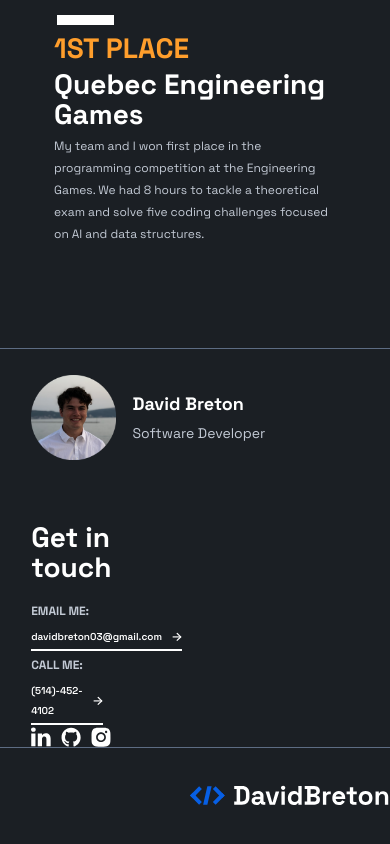
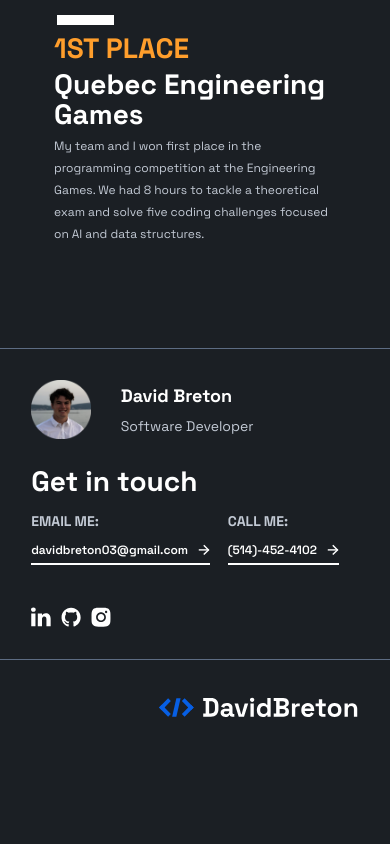
Before and after one commit to dbreton333/david.breton.web, a Next.js app: page /awards in a window 390 px wide. Shown: the part 2594-3438 px from the top of the page. After the commit the page ends 3350 px from the top, so only its background shows below. Built offline with nearby package versions, Linux system fonts and the light colour scheme.

Commit message:
corrected footer

```diff
--- a/src/app/components/Footer.module.css
+++ b/src/app/components/Footer.module.css
@@ -3,14 +3,6 @@
     flex-direction: column;
     width: 100%;
     z-index: 2;
-}
-
-.footer_content {
-    display: flex;
-    flex-direction: column;
-    width: 100%;
-    padding-left: 8%;
-    padding-right: 8%;
 }
 
 
@@ -33,6 +25,8 @@
     width: 100%;
     justify-content: space-between;
     align-items: center;
+    padding-left: 8%;
+    padding-right: 8%;
 }
 
 
--- a/src/app/components/Footer.tsx
+++ b/src/app/components/Footer.tsx
@@ -4,7 +4,6 @@ import Image from 'next/image';
 import Link
  from 'next/link';
 import { usePathname } from 'next/navigation';
-import LinkButton from './atoms/LinkButton';
 import { FooterContentBig } from './atoms/FooterContentBig';
 import { FooterContentSmall } from './atoms/FooterContentSmall';
 
@@ -17,13 +16,9 @@ const Footer = () => {
             <div className={`${styles.devider}`}/>
 
                 <FooterContentSmall/>
-
+                <FooterContentBig/>
 
                 <div className={`${styles.devider_footer}`}/>
-
-
-
-
 
                 <div className={styles.footer_nav}>
 
--- a/src/app/components/atoms/FooterContentBig.module.css
+++ b/src/app/components/atoms/FooterContentBig.module.css
@@ -11,6 +11,13 @@
     width: 100%;
     padding-left: 8%;
     padding-right: 8%;
+}
+
+@media screen and (max-width: 700px) {
+    .footer_content {
+        display: none;
+    }
+
 }
 
 
@@ -70,7 +77,7 @@
     align-items: flex-start;
     justify-content: flex-start;
     height: 100%;
-    width: 80%;
+    width: 70%;
 }
 
 .name {
@@ -144,6 +151,7 @@
         justify-content: space-between;
         height: 100%;
         width: 100%;
+        gap:30px;
     }
 }
 
--- a/src/app/components/atoms/FooterContentBig.tsx
+++ b/src/app/components/atoms/FooterContentBig.tsx
@@ -63,15 +63,15 @@ export const FooterContentBig = () => {
                 <h1 className={`${styles.title} h3`}>Get in touch</h1>
                 <div className={styles.contact}>
                     <div className={styles.email}>
-                        <h1 className={`${styles.paragraph} p`}>EMAIL ME:</h1>
+                        <h1 className={`${styles.paragraph} h6`}>EMAIL ME:</h1>
                         <div className={styles.link}>
-                            <LinkButton href="mailto:davidbreton03@gmail.com" text="davidbreton03@gmail.com" textSize="sub"/>
+                            <LinkButton href="mailto:davidbreton03@gmail.com" text="davidbreton03@gmail.com" textSize="p"/>
                         </div>
                     </div>
                     <div className={styles.phone}>
-                        <h2 className={`${styles.paragraph} p`}>CALL ME:</h2>
+                        <h2 className={`${styles.paragraph} h6`}>CALL ME:</h2>
                         <div className={styles.link}>
-                            <LinkButton href="call:davidbreton03@gmail.com" text="(514)-452-4102" textSize="sub"/>
+                            <LinkButton href="call:davidbreton03@gmail.com" text="(514)-452-4102" textSize="p"/>
                         </div>
                     </div>
                 </div>
--- a/src/app/components/atoms/FooterContentSmall.module.css
+++ b/src/app/components/atoms/FooterContentSmall.module.css
@@ -5,6 +5,15 @@
     width: 100%;
     padding-left: 8%;
     padding-right: 8%;
+    padding-top: 8%;
+    padding-bottom: 8%;
+    gap: 20px;
+}
+
+@media screen and (min-width: 700px) {
+    .footer_content {
+        display: none;
+    }
 }
 
 .general_info {
@@ -14,8 +23,7 @@
     justify-content: center;
     width: 100%;
     height: 100%;
-    padding-top: 8%;
-    padding-bottom: 8%;
+
 }
 
 .top_content {
@@ -24,7 +32,6 @@
     align-items: flex-start;
     justify-content: space-between;
     width: 100%;
-    height: 100%;
 }
 
 
@@ -35,12 +42,11 @@
     justify-content: center;
     height: 100%;
     width: 100%;
-    padding-bottom: 10%;
-    gap: 5%;
+    gap: 30px;
 }
 
 .profile_image {
-    width: 30%;
+    width: 20%;
     aspect-ratio: 1;
     position: relative;
     max-width: 200px;
@@ -82,15 +88,15 @@
     position: relative;
 }
 
-
-
-.right_content {
+.bottom_content {
     display: flex;
     flex-direction: column;
     align-items: flex-start;
     justify-content: space-between;
     height: 100%;
-    width: 50%;
+    width: 100%;
+    gap: 10px;
+    padding-bottom: 20px;
 }
 
 .contact{
@@ -103,7 +109,6 @@
 
 .title {
     padding-top: 2%;
-    padding-bottom: 10%;
 }
 
 
@@ -115,19 +120,6 @@
 .link {
     padding-top: 2%;
     padding-bottom: 2%;
-}
-
-
-@media screen and (max-width: 900px) {
-
-    .contact{
-        display: flex;
-        flex-direction: column;
-        align-items: flex-start;
-        justify-content: space-between;
-        height: 100%;
-        width: 100%;
-    }
 }
 
 .email {
--- a/src/app/components/atoms/FooterContentSmall.tsx
+++ b/src/app/components/atoms/FooterContentSmall.tsx
@@ -12,7 +12,7 @@ export const FooterContentSmall = () => {
     return (
 
         <footer className={`${styles.footer_content}`}>
-            <div className={styles.general_info}>
+
             <div className={styles.top_content}>
                 <div className={styles.profile}>
                     <div className={styles.profile_image}>
@@ -25,21 +25,19 @@ export const FooterContentSmall = () => {
                 </div>
             </div>
 
-                </div>
-
-                <div className={`${styles.right_content}`}>
+            <div className={`${styles.bottom_content}`}>
                 <h1 className={`${styles.title} h3`}>Get in touch</h1>
                 <div className={styles.contact}>
                     <div className={styles.email}>
-                            <h1 className={`${styles.paragraph} p`}>EMAIL ME:</h1>
+                        <h1 className={`${styles.paragraph} h6`}>EMAIL ME:</h1>
                         <div className={styles.link}>
-                                <LinkButton href="mailto:davidbreton03@gmail.com" text="davidbreton03@gmail.com" textSize="sub"/>
+                            <LinkButton href="mailto:davidbreton03@gmail.com" text="davidbreton03@gmail.com" textSize="p"/>
                         </div>
                     </div>
                     <div className={styles.phone}>
-                            <h2 className={`${styles.paragraph} p`}>CALL ME:</h2>
+                        <h2 className={`${styles.paragraph} h6`}>CALL ME:</h2>
                         <div className={styles.link}>
-                                <LinkButton href="call:davidbreton03@gmail.com" text="(514)-452-4102" textSize="sub"/>
+                            <LinkButton href="call:davidbreton03@gmail.com" text="(514)-452-4102" textSize="p"/>
                         </div>
                     </div>
                 </div>
```
Lines whose indentation alone changed are shown as unchanged.
